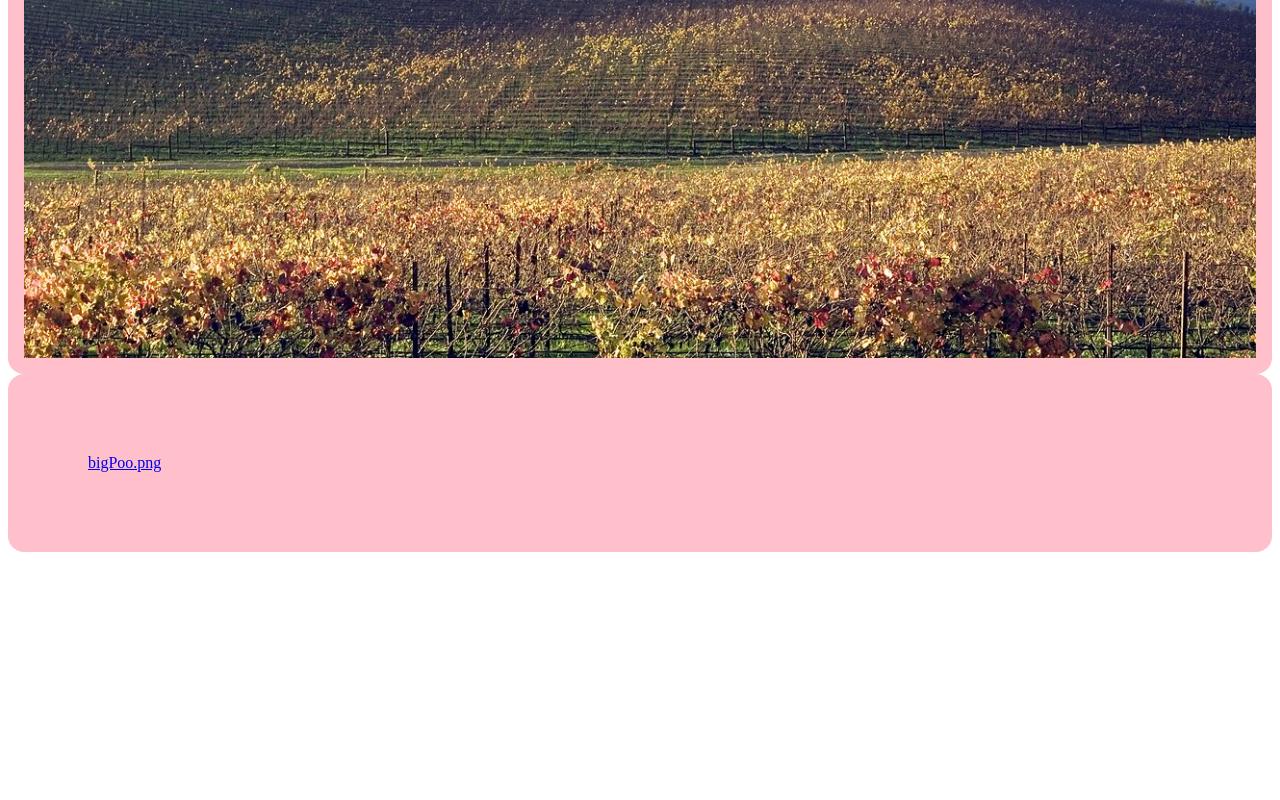
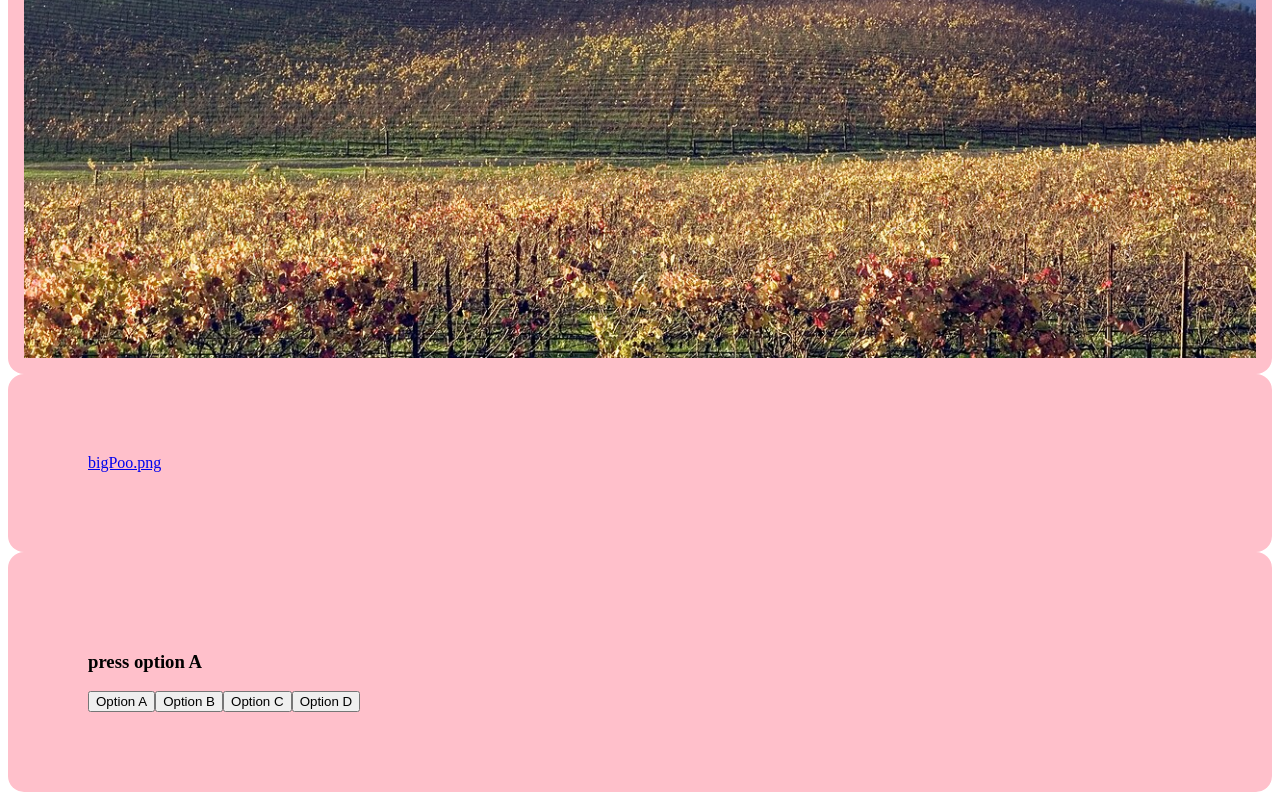
Before and after one commit to Team-E-Learn/frontend, a SvelteKit app: page /tempBlockDisplay in a window 1280 px wide. Shown: the part 2005-2805 px from the top of the page. Before the commit the page ends 2565 px from the top, so only its background shows below. Built offline with nearby package versions, Linux system fonts and the light colour scheme.

Commit message:
added quiz block functionality

```diff
--- a/src/componenets/blocks/quizBlock.svelte
+++ b/src/componenets/blocks/quizBlock.svelte
@@ -4,8 +4,43 @@
 
     let data = [{
         "data": {
-            "": ""
+            "question": "press option A",
+            "options" : {
+                "A": {
+                    "text": "Option A",
+                    "isCorrect": true
+                },
+                "B": {
+                    "text": "Option B",
+                    "isCorrect": false
+                },
+                "C": {
+                    "text": "Option C",
+                    "isCorrect": false
+                },
+                "D": {
+                    "text": "Option D",
+                    "isCorrect": false
+                }
+            }
         }
     }]
 
+    function isAnswer(answer: boolean) {
+        if (answer == true) {
+            alert("correct")
+        } else {
+            alert("incorrect")
+        }
+    }
+
 </script>
+
+<div class="quiz-block">
+    <h3>{data[0]["data"]["question"]}</h3>
+    <div class="options">
+        {#each Object.values(data[0]["data"]["options"]) as option}
+            <button on:click={() => isAnswer(option.isCorrect)}>{option.text}</button>
+        {/each}
+    </div>
+</div>
```
